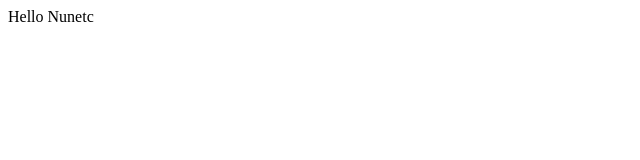
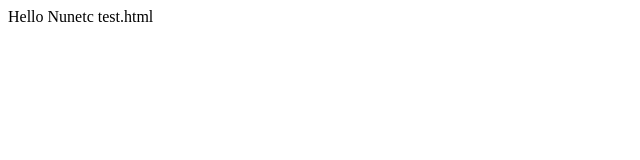
Before and after one commit to nunetc/nunetc.github.io, a plain HTML site: page test.html in a window 1280 px wide. Shown: the full height of the page, 0-640 px from the left. Drawn offline with Linux system fonts and the light colour scheme.

Commit message:
Update test.html

```diff
--- a/test.html
+++ b/test.html
@@ -6,6 +6,6 @@
   <meta property="og:url" content="https://nunetc.github.io/test.html">
 </head>
 <body>
-  Hello Nunetc
+  Hello Nunetc test.html
 </body>
 </html>
```
